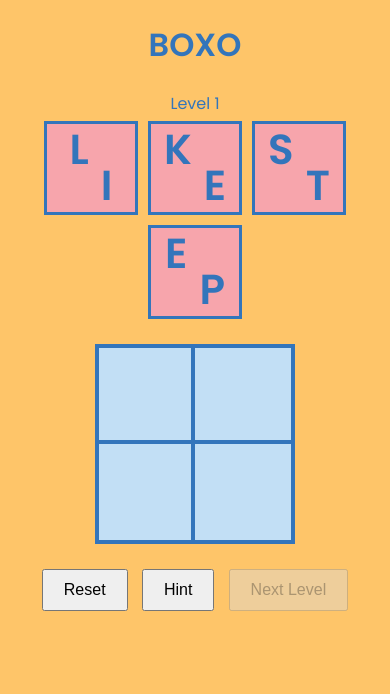
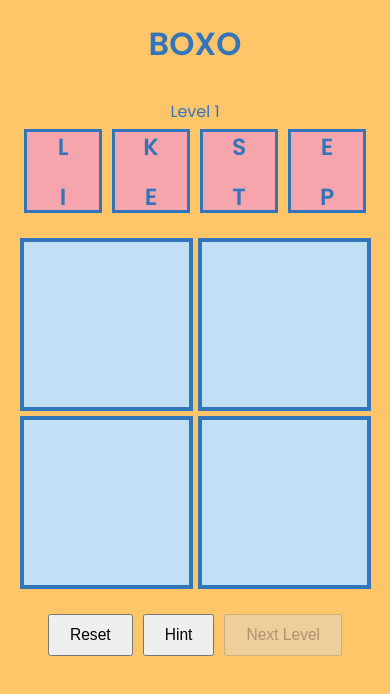
Before and after one commit to Wendelcorp/boxo, a plain HTML site: page index.html in a window 390 px wide. Both pictures are taken after a click on the button "Reset". Drawn offline with Linux system fonts and the light colour scheme.

Commit message:
Mobile test

```diff
--- a/index.html
+++ b/index.html
@@ -2,44 +2,49 @@
 <html>
 <head>
     <title>BOXO</title>
+    <meta name="viewport" content="width=device-width, initial-scale=1.0"> <!-- Mobile scaling -->
     <link href="https://fonts.googleapis.com/css2?family=Poppins:wght@400;600&display=swap" rel="stylesheet">
     <style>
+        /* General Styles */
         body {
             font-family: 'Poppins', sans-serif;
             color: #3375BB;
             text-align: center;
             background-color: #FEC569;
+            margin: 0;
+            padding: 0;
+        }
+
+        h1 {
+            margin-top: 20px;
         }
 
         #game-container {
             display: flex;
             flex-direction: column;
             align-items: center;
-            margin-top: 20px;
+            padding: 10px;
         }
 
+        /* Grid Styles */
         #grid {
             display: grid;
-            grid-template-columns: repeat(2, 100px);
-            grid-template-rows: repeat(2, 100px);
-            gap: 0;
-            margin: 0 auto;
+            grid-template-columns: repeat(2, 1fr);
+            grid-gap: 5px;
+            width: 90vw; /* Responsive width */
+            max-width: 400px;
             margin-bottom: 20px;
         }
 
         .grid-square {
-            width: 100px;
-            height: 100px;
             background-color: #C2DFF5;
-            display: flex;
-            justify-content: center;
-            align-items: center;
-            font-size: 36px;
             position: relative;
+            width: 100%;
+            padding-bottom: 100%; /* Square aspect ratio */
+            overflow: hidden;
         }
 
-        .grid-square::before {
-            content: '';
+        .grid-square-content {
             position: absolute;
             top: 0;
             left: 0;
@@ -47,61 +52,102 @@
             height: 100%;
             border: 4px solid #3375BB;
             box-sizing: border-box;
+            display: flex;
+            align-items: center;
+            justify-content: center;
+            font-size: 5vw; /* Responsive font size */
         }
 
-        .grid-square:nth-child(odd) + .grid-square::before {
-            border-left: none;
-        }
-
-        .grid-square:nth-child(n+3)::before {
-            border-top: none;
-        }
-
+        /* Tiles Styles */
         #tiles-container {
+            display: flex;
+            flex-wrap: wrap;
+            justify-content: center;
             margin-bottom: 20px;
         }
 
         .tile {
-            display: inline-flex;
-            justify-content: center;
-            align-items: center;
+            position: relative;
+            width: 20vw;
+            max-width: 80px;
             margin: 5px;
+            padding-bottom: 20vw; /* Square aspect ratio */
+            background-color: #F7A5AC;
             border: 3px solid #3375BB;
-            background-color: #F7A5AC;
-            cursor: grab;
-            user-select: none;
-            font-size: 42px;
-            font-weight: bolder;
-            aspect-ratio: 1 / 1;
-            width: 88px;
+            cursor: pointer;
+            box-sizing: border-box;
+            overflow: hidden;
         }
 
-        .tile:active {
-            cursor: grabbing;
+        .tile-content {
+            position: absolute;
+            top: 0;
+            left: 0;
+            width: 100%;
+            height: 100%;
+            font-size: 6vw; /* Responsive font size */
+            display: flex;
+            align-items: center;
+            justify-content: center;
+            flex-direction: column;
+            font-weight: bolder;
         }
 
-        #reset-button, #hint-button, #next-level-button {
-            margin: 5px;
-            padding: 10px 20px;
-            font-size: 16px;
-        }
-
-        #message {
-            margin-top: 20px;
-            font-size: 24px;
-            font-weight: bold;
+        .tile.selected {
+            outline: 4px solid #FFD700;
         }
 
         .letter-left {
             position: relative;
-            top: -18px;
-            left: -6px;
+            top: -10%;
         }
 
         .letter-right {
             position: relative;
-            top: 18px;
-            left: 6px;
+            bottom: -10%;
+        }
+
+        /* Buttons */
+        .buttons {
+            display: flex;
+            flex-wrap: wrap;
+            justify-content: center;
+            margin-bottom: 20px;
+        }
+
+        .buttons button {
+            margin: 5px;
+            padding: 10px 20px;
+            font-size: 4vw; /* Responsive font size */
+            max-font-size: 16px;
+            cursor: pointer;
+        }
+
+        /* Message */
+        #message {
+            font-size: 5vw; /* Responsive font size */
+            max-font-size: 24px;
+            font-weight: bold;
+            margin-bottom: 20px;
+        }
+
+        /* Responsive Adjustments */
+        @media (min-width: 600px) {
+            .grid-square-content {
+                font-size: 24px;
+            }
+
+            .tile-content {
+                font-size: 32px;
+            }
+
+            .buttons button {
+                font-size: 16px;
+            }
+
+            #message {
+                font-size: 24px;
+            }
         }
     </style>
 </head>
@@ -127,33 +173,14 @@
                 3: ["Note", "Text", "Next", "None"],
                 4: ["Wish", "Shed", "Need", "Wine"],
                 5: ["Dare", "Rest", "Test", "Date"],
-                6: ["Like", "Keep", "Step", "List"],
-                7: ["Sole", "Lest", "Rest", "Sore"],
-                8: ["Fine", "Need", "Shed", "Fish"],
-                9: ["Wife", "Fear", "Near", "Wine"],
-                10: ["Cost", "Stay", "Okay", "Cook"],
-                11: ["Fine", "Near", "Rear", "Fire"],
-                12: ["Wine", "Neat", "Seat", "Wise"],
-                13: ["Rule", "Lead", "Dead", "Rude"],
-                14: ["Wine", "Near", "Fear", "Wife"],
-                15: ["Wine", "Near", "Dear", "Wide"],
-                16: ["Cast", "Star", "Rear", "Care"],
-                17: ["Rude", "Dead", "Lead", "Rule"],
-                18: ["Care", "Rear", "Star", "Cast"],
-                19: ["Line", "Near", "Fear", "Life"],
-                20: ["Cash", "Shop", "Stop", "Cast"],
-                21: ["Wine", "Need", "Shed", "Wish"],
-                22: ["Fish", "Shed", "Need", "Fine"],
-                23: ["Soon", "Only", "Rely", "Sore"],
-                24: ["File", "Lead", "Read", "Fire"],
-                25: ["Cook", "Okay", "Stay", "Cost"]
+                // Add more levels as needed
             };
 
             let currentLevel = 1;
             let tiles = [];
             let targetWords = {};
             let correctPositions = {};
-            let draggedTile = null;
+            let selectedTile = null;
 
             const gridContainer = document.getElementById('grid');
             const tilesContainer = document.getElementById('tiles-container');
@@ -192,11 +219,11 @@
                 // Create grid squares
                 createGridSquares();
 
-                // Add event listeners to tiles and grid squares
-                addEventListeners();
-
                 // Shuffle the tiles after they are added to the container
                 shuffleDivs();
+
+                // Add event listeners to tiles and buttons
+                addEventListeners();
             }
 
             function generateTilesAndPositions() {
@@ -204,11 +231,6 @@
                 const tileLetters = {};
 
                 // Tiles are positions: tile00, tile01, tile10, tile11
-                // tile00: positions [0][0]
-                // tile01: positions [0][1]
-                // tile10: positions [1][0]
-                // tile11: positions [1][1]
-
                 const tile00 = [
                     targetWords.topRow[0],
                     targetWords.topRow[1]
@@ -232,10 +254,8 @@
                 // Verify that letters match for vertical words
                 const leftColumnCheck = tile00[0] + tile00[1] + tile10[0] + tile10[1] === targetWords.leftColumn;
                 const rightColumnCheck = tile01[0] + tile01[1] + tile11[0] + tile11[1] === targetWords.rightColumn;
-                const alternativeLeftColumnCheck = tile00[0] + tile00[1] + tile01[0] + tile01[1] === targetWords.leftColumn;
-                const alternativeRightColumnCheck = tile10[0] + tile10[1] + tile11[0] + tile11[1] === targetWords.rightColumn;
 
-                if (!((leftColumnCheck && rightColumnCheck) || (alternativeLeftColumnCheck && alternativeRightColumnCheck))) {
+                if (!leftColumnCheck || !rightColumnCheck) {
                     messageDiv.textContent = 'Error: Words do not form a valid grid.';
                     return;
                 }
@@ -254,21 +274,24 @@
                     const tile = document.createElement('div');
                     tile.classList.add('tile');
                     tile.id = tileId;
-                    tile.setAttribute('draggable', 'true');
                     tile.dataset.letters = letters.join(',');
 
+                    const tileContent = document.createElement('div');
+                    tileContent.classList.add('tile-content');
+
                     // Create span elements for letters
-                    const spanLeft = document.createElement('span');
+                    const spanLeft = document.createElement('div');
                     spanLeft.classList.add('letter-left');
                     spanLeft.textContent = letters[0];
 
-                    const spanRight = document.createElement('span');
+                    const spanRight = document.createElement('div');
                     spanRight.classList.add('letter-right');
                     spanRight.textContent = letters[1];
 
-                    tile.appendChild(spanLeft);
-                    tile.appendChild(spanRight);
+                    tileContent.appendChild(spanLeft);
+                    tileContent.appendChild(spanRight);
 
+                    tile.appendChild(tileContent);
                     tilesContainer.appendChild(tile);
                     tiles.push(tile);
                 }
@@ -288,32 +311,42 @@
                         const square = document.createElement('div');
                         square.classList.add('grid-square');
                         square.dataset.position = `${row}-${col}`;
+
+                        const squareContent = document.createElement('div');
+                        squareContent.classList.add('grid-square-content');
+                        square.appendChild(squareContent);
+
                         gridContainer.appendChild(square);
+
+                        // Add event listener for tap-to-place functionality
+                        square.addEventListener('click', () => {
+                            if (selectedTile && squareContent.children.length === 0) {
+                                squareContent.appendChild(selectedTile);
+                                selectedTile.classList.remove('selected');
+                                selectedTile = null;
+                                checkCompletion();
+                            }
+                        });
                     }
                 }
             }
 
             function addEventListeners() {
-                const gridSquares = document.querySelectorAll('.grid-square');
-
                 tiles.forEach(tile => {
-                    tile.addEventListener('dragstart', (e) => {
-                        draggedTile = tile;
-                        e.dataTransfer.setData('text/plain', tile.dataset.letters);
-                    });
-                });
-
-                gridSquares.forEach(square => {
-                    square.addEventListener('dragover', (e) => {
-                        e.preventDefault();
-                    });
-
-                    square.addEventListener('drop', (e) => {
-                        e.preventDefault();
-                        if (square.children.length === 0 && draggedTile) {
-                            square.appendChild(draggedTile);
-                            checkCompletion();
-                            draggedTile = null;
+                    // Add event listener for tap-to-select functionality
+                    tile.addEventListener('click', () => {
+                        // Deselect if the same tile is clicked
+                        if (selectedTile === tile) {
+                            tile.classList.remove('selected');
+                            selectedTile = null;
+                        } else {
+                            // Deselect previous tile
+                            if (selectedTile) {
+                                selectedTile.classList.remove('selected');
+                            }
+                            // Select new tile
+                            selectedTile = tile;
+                            tile.classList.add('selected');
                         }
                     });
                 });
@@ -338,17 +371,16 @@
 
                 gridSquares.forEach(square => {
                     const pos = square.dataset.position;
-                    if (square.children.length > 0) {
-                        const tile = square.children[0];
+                    const squareContent = square.querySelector('.grid-square-content');
+                    if (squareContent.children.length > 0) {
+                        const tile = squareContent.children[0];
                         positions[pos] = tile.dataset.letters.split(',');
                     }
                 });
 
                 if (Object.keys(positions).length === 4) {
                     // All squares are filled
-                    // Now check the words in both possible arrangements
-
-                    const isSolved = checkArrangement(positions) || checkAlternativeArrangement(positions);
+                    const isSolved = checkArrangement(positions);
 
                     if (isSolved) {
                         messageDiv.textContent = 'Congratulations! You solved the puzzle!';
@@ -374,62 +406,49 @@
                 const rightColumnWord = tile01[0] + tile01[1] + tile11[0] + tile11[1];
 
                 return (
-                    topRowWord === targetWords.topRow &&
+                    (topRowWord === targetWords.topRow &&
                     bottomRowWord === targetWords.bottomRow &&
                     leftColumnWord === targetWords.leftColumn &&
-                    rightColumnWord === targetWords.rightColumn
-                );
-            }
+                    rightColumnWord === targetWords.rightColumn) ||
 
-            function checkAlternativeArrangement(positions) {
-                // Second arrangement (swapped tiles at positions (0,1) and (1,0))
-                const tile00 = positions['0-0'];
-                const tile10 = positions['0-1']; // Swapped
-                const tile01 = positions['1-0']; // Swapped
-                const tile11 = positions['1-1'];
-
-                const topRowWord = tile00[0] + tile00[1] + tile10[0] + tile10[1];
-                const bottomRowWord = tile01[0] + tile01[1] + tile11[0] + tile11[1];
-                const leftColumnWord = tile00[0] + tile00[1] + tile01[0] + tile01[1];
-                const rightColumnWord = tile10[0] + tile10[1] + tile11[0] + tile11[1];
-
-                return (
-                    topRowWord === targetWords.leftColumn && // Swapped
+                    // Check for alternative arrangement (if applicable)
+                    (topRowWord === targetWords.leftColumn &&
                     bottomRowWord === targetWords.rightColumn &&
                     leftColumnWord === targetWords.topRow &&
-                    rightColumnWord === targetWords.bottomRow
+                    rightColumnWord === targetWords.bottomRow)
                 );
             }
 
             function resetGame() {
                 // Remove tiles from grid squares
-                const gridSquares = document.querySelectorAll('.grid-square');
-                gridSquares.forEach(square => {
-                    if (square.children.length > 0) {
-                        const tile = square.children[0];
-                        square.removeChild(tile);
+                const gridSquares = document.querySelectorAll('.grid-square-content');
+                gridSquares.forEach(squareContent => {
+                    if (squareContent.children.length > 0) {
+                        const tile = squareContent.children[0];
+                        squareContent.removeChild(tile);
                         tilesContainer.appendChild(tile);
                     }
                 });
                 messageDiv.textContent = '';
-                draggedTile = null;
+                selectedTile = null;
                 nextLevelButton.disabled = true;
-
-                // Shuffle the tiles again
+                tiles.forEach(tile => tile.classList.remove('selected'));
                 shuffleDivs();
             }
 
             function provideHint() {
                 // Check which tiles are not yet placed
-                const unplacedTiles = Array.from(tiles).filter(tile => !tile.parentElement.classList.contains('grid-square'));
+                const unplacedTiles = Array.from(tiles).filter(tile => !tile.closest('.grid-square'));
                 // If there are unplaced tiles, place one of them correctly
                 if (unplacedTiles.length > 0) {
                     for (let tile of unplacedTiles) {
                         const tileId = tile.id;
                         const pos = correctPositions[tileId];
-                        const square = document.querySelector(`.grid-square[data-position="${pos}"]`);
+                        const square = document.querySelector(`.grid-square[data-position="${pos}"] .grid-square-content`);
                         if (square.children.length === 0) {
                             square.appendChild(tile);
+                            tile.classList.remove('selected');
+                            selectedTile = null;
                             checkCompletion();
                             break;
                         }
```
